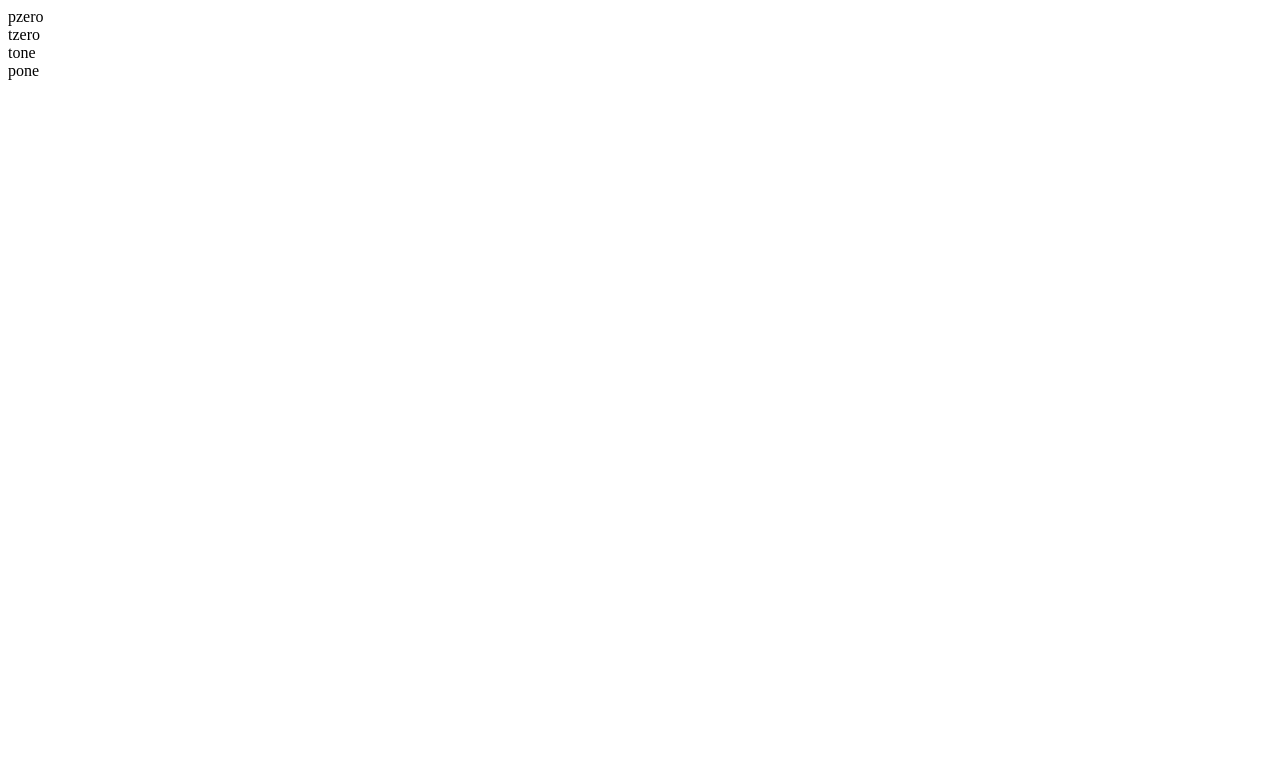
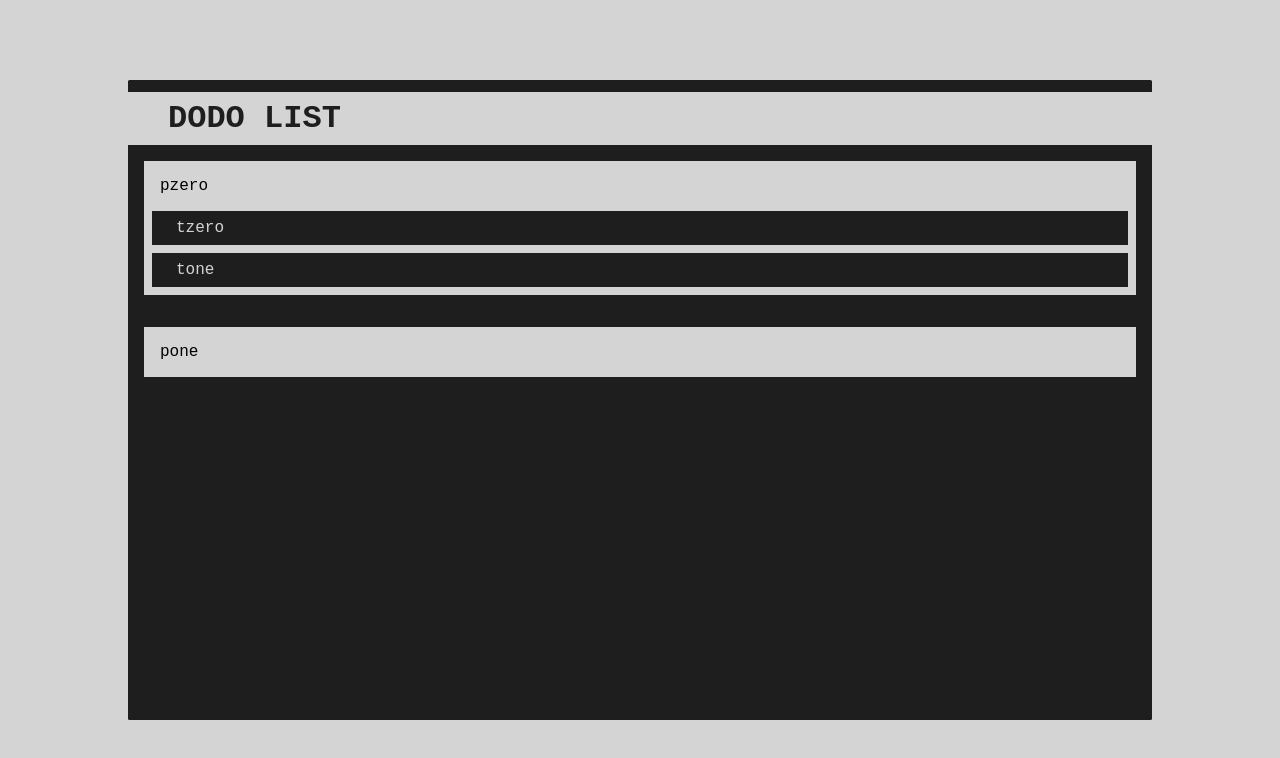
Before and after one commit to cambeckingsale/todo-list, a website built with webpack: page dist/index.html in a window 1280 px wide. Built offline with nearby package versions, Linux system fonts and the light colour scheme.

Commit message:
got a working css up for further dev. needs lots of work to be nice UI

```diff
--- a/src/index.js
+++ b/src/index.js
@@ -1,3 +1,4 @@
 import controller from './modules/controller';
+import css from './style.css';
 
 document.addEventListener('DOMContentLoaded', controller.onLoad);
--- a/src/modules/DOMcontroller.js
+++ b/src/modules/DOMcontroller.js
@@ -1,8 +1,19 @@
 import DOMproject from './DOMproject';
+
+const renderTitleBar = () => {
+  const titleBar = document.createElement('div');
+  titleBar.classList.add('title-bar');
+  const title = document.createElement('h1');
+  title.classList.add('title');
+  title.innerText = 'DODO LIST';
+  titleBar.appendChild(title);
+  return titleBar;
+};
 
 const renderHomePage = (projects) => {
   // create project element
   const content = document.querySelector('#content');
+  content.appendChild(renderTitleBar());
   console.log(projects);
   projects.forEach((project) => {
     content.appendChild(DOMproject.renderProjectElement(project));
--- a/src/style.css
+++ b/src/style.css
@@ -0,0 +1,91 @@
+:root {
+  --error: #cf6679;
+  --task-bg: #1e1e1e;
+  --task-fg: #d4d4d4;
+  --project-bg: #d4d4d4;
+  --project-fg: #1e1e1e;
+  --title-bar-bg: #d4d4d4;
+  --title-bar-fg: #1e1e1e;
+  --content-bg: #1e1e1e;
+  --body-bg: #d4d4d4;
+}
+
+body {
+  width: 100vw;
+  height: 100vh;
+  margin: 0;
+  padding: 0;
+
+  display: flex;
+  flex-direction: column;
+  justify-content: center;
+  align-items: center;
+
+  font-family: 'Glory', monospace;
+  background-color: var(--body-bg);
+}
+
+#content {
+  width: 80vw;
+  height: 80vh;
+  padding: 0;
+
+  display: flex;
+  flex-direction: column;
+
+  border-radius: 0.1em;
+
+  background-color: var(--content-bg);
+}
+
+.title-bar {
+  width: 100%;
+
+  margin-top: 0.75em;
+  padding: 0;
+
+  display: flex;
+  flex-direction: column;
+
+  background-color: var(--title-bar-bg);
+  color: var(--title-bar-fg);
+}
+
+.title {
+  margin: 0.25em;
+  padding-left: 1em;
+}
+
+.project-element {
+  margin: 1em 1em 1em 1em;
+  padding: 0;
+
+  display: flex;
+  flex-direction: column;
+
+  background-color: var(--project-bg);
+  color: var(--broject-fg);
+}
+
+.project-title {
+  width: 100%;
+  padding: 1em;
+}
+
+.project-tasks {
+  display: flex;
+  flex-direction: column;
+}
+
+.task-element {
+  margin: 0em 0.5em 0.5em 0.5em;
+  padding: 0.5em;
+  display: flex;
+  flex-direction: column;
+  background-color: var(--content-bg);
+  color: var(--task-fg);
+}
+
+.task-title {
+  padding-left: 1em;
+}
```
Also changed, not shown: dist/index.html, dist/main.js (added).
